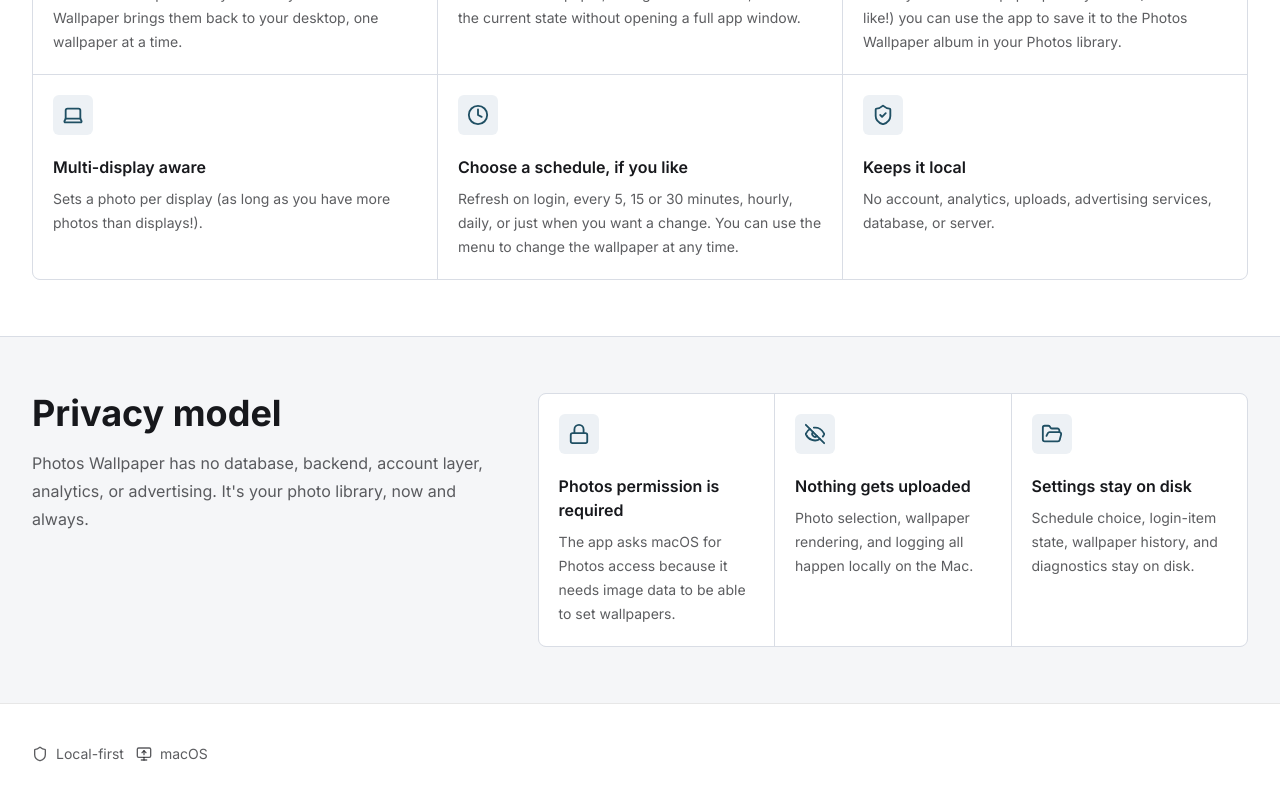
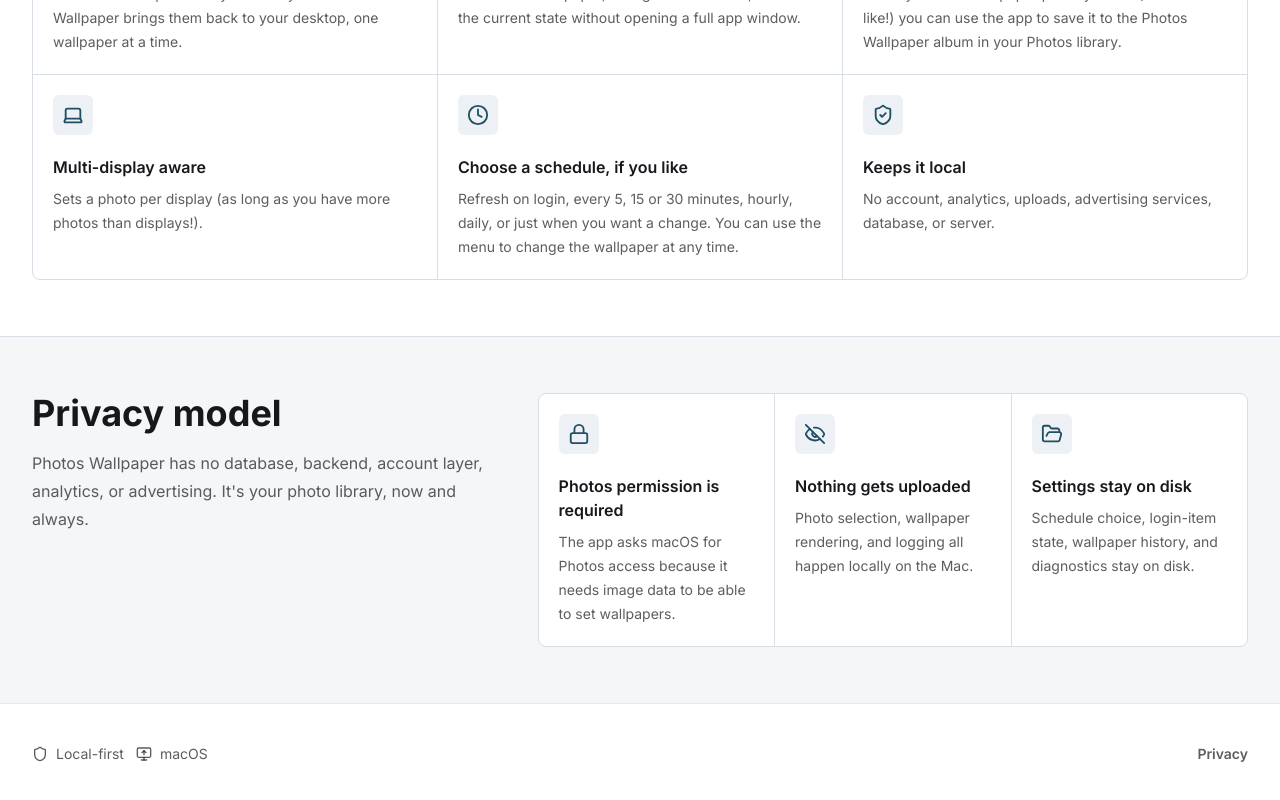
Before and after one commit to stuartd/photos-wallpaper-website, a React (Vite) app: page / in a window 1280 px wide. Shown: the part 999-1799 px from the top of the page. Built offline with nearby package versions, Linux system fonts and the light colour scheme.

Commit message:
Enables #privacy link

```diff
--- a/src/components/AppLayout.tsx
+++ b/src/components/AppLayout.tsx
@@ -1,5 +1,5 @@
 import { NavLink, Outlet } from "react-router-dom";
-import { Camera, Github, MonitorUp, Shield } from "lucide-react";
+import { Camera, MonitorUp, Shield } from "lucide-react";
 import { navItems } from "../content/site";
 
 export function AppLayout() {
@@ -46,6 +46,12 @@ export function AppLayout() {
               <MonitorUp size={16} aria-hidden /> macOS
             </span>
           </div>
+          <a
+            href="/#privacy"
+            className="text-sm font-semibold text-ink/70 transition hover:text-ink"
+          >
+            Privacy
+          </a>
         </div>
       </footer>
     </div>
```
Also changed, not shown: 1 other file (tests, documents, lock files or other folders).
